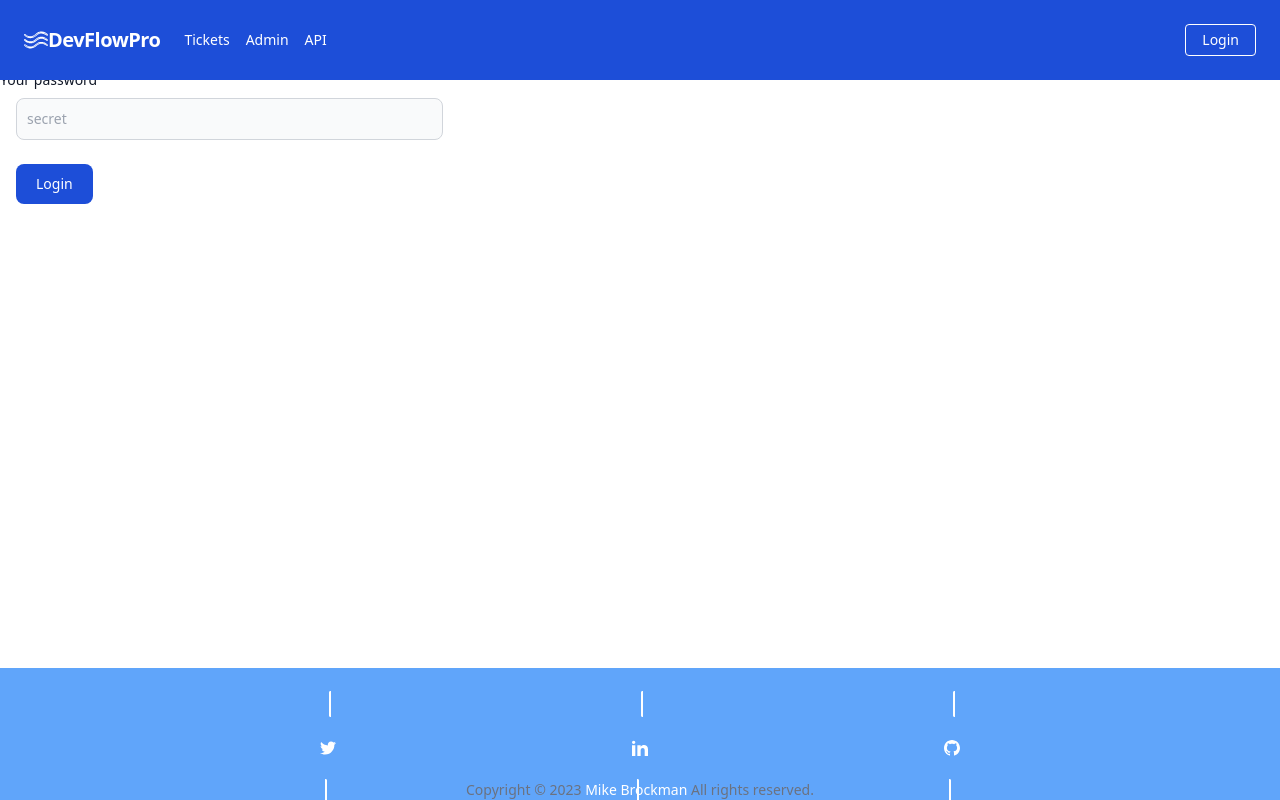
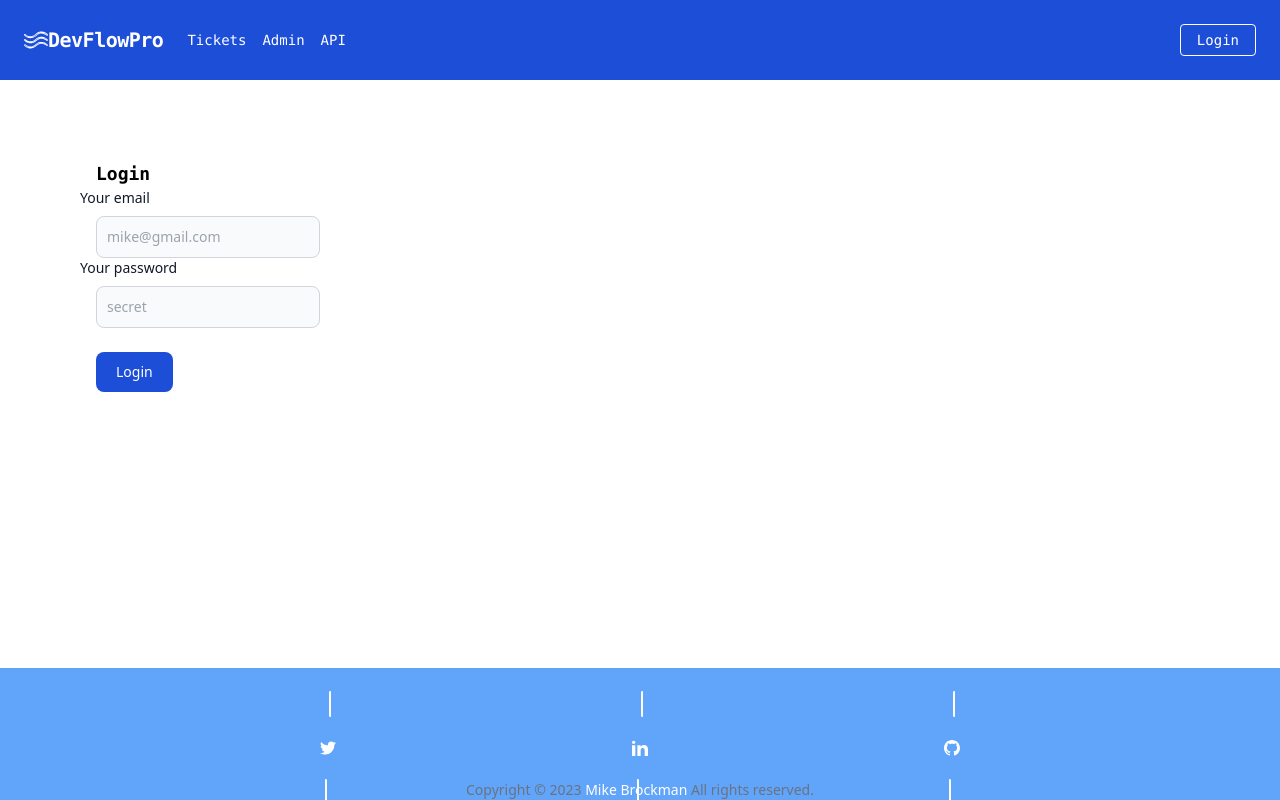
Before and after one commit to mbrockmandev/DevFlowPro, a React (Create React App) app in the folder frontend/: page /login in a window 1280 px wide. Built offline with nearby package versions, Linux system fonts and the light colour scheme.

Commit message:
fix: font styles

```diff
--- a/frontend/src/components/Header.jsx
+++ b/frontend/src/components/Header.jsx
@@ -43,7 +43,7 @@
 
   return (
     <>
-      <nav className="fixed top-0 left-0 right-0 flex items-center justify-between flex-wrap bg-blue-700 p-6">
+      <nav className="fixed top-0 left-0 right-0 flex items-center justify-between flex-wrap bg-blue-700 p-6 font-mono">
         <div
           className="logo flex items-center flex-shrink-0 text-white mr-6"
           onClick={handleLogoClick}
--- a/frontend/src/components/LoginForm.jsx
+++ b/frontend/src/components/LoginForm.jsx
@@ -26,7 +26,9 @@
   if (token.isValid) return null;
 
   return (
+    <div className="container absolute top-40 mx-auto">
       <form onSubmit={handleLogin}>
+        <label className="relative top-0 left-4 text-lg font-mono font-semibold">Login</label>
         <div className="">
           <label
             htmlFor="email"
@@ -37,7 +39,7 @@
           <input
             type="email"
             id="email"
-          className="bg-gray-50 border border-gray-300 text-gray-900 text-sm rounded-lg focus:ring-blue-500 focus:border-blue-500 block w-1/3 p-2.5 dark:bg-gray-700 dark:border-gray-600 dark:placeholder-gray-400 dark:text-white dark:focus:ring-blue-500 dark:focus:border-blue-500 mx-4"
+            className="bg-gray-50 border border-gray-300 text-gray-900 text-sm rounded-lg focus:ring-blue-500 focus:border-blue-500 block w-1/3 p-2.5 dark:bg-gray-700 dark:border-gray-600 dark:placeholder-gray-400 dark:text-white dark:focus:ring-blue-500 dark:focus:border-blue-500 mx-4 sm:w-auto"
             placeholder="mike@gmail.com"
             value={email}
             onChange={({ target }) => setEmail(target.value)}
@@ -54,7 +56,7 @@
           <input
             type="password"
             id="password"
-          className="bg-gray-50 border border-gray-300 text-gray-900 text-sm rounded-lg focus:ring-blue-500 focus:border-blue-500 block w-1/3 p-2.5 dark:bg-gray-700 dark:border-gray-600 dark:placeholder-gray-400 dark:text-white dark:focus:ring-blue-500 dark:focus:border-blue-500 mx-4"
+            className="bg-gray-50 border border-gray-300 text-gray-900 text-sm rounded-lg focus:ring-blue-500 focus:border-blue-500 block w-1/3 p-2.5 dark:bg-gray-700 dark:border-gray-600 dark:placeholder-gray-400 dark:text-white dark:focus:ring-blue-500 dark:focus:border-blue-500 mx-4 sm:w-auto"
             placeholder="secret"
             value={password}
             onChange={({ target }) => setPassword(target.value)}
@@ -63,11 +65,12 @@
         </div>
         <button
           type="submit"
-        className="text-white bg-blue-700 hover:bg-blue-800 focus:ring-4 focus:outline-none focus:ring-blue-300 font-medium rounded-lg text-sm w-full sm:w-auto px-5 py-2.5 text-center dark:bg-blue-600 dark:hover:bg-blue-700 dark:focus:ring-blue-800 mx-4"
+          className="text-white bg-blue-700 hover:bg-blue-800 focus:ring-4 focus:outline-none focus:ring-blue-300 font-medium rounded-lg text-sm md:w-auto px-5 py-2.5 text-center dark:bg-blue-600 dark:hover:bg-blue-700 dark:focus:ring-blue-800 mx-4"
         >
           Login
         </button>
       </form>
+    </div>
   );
 };
 
--- a/frontend/src/components/Ticket.jsx
+++ b/frontend/src/components/Ticket.jsx
@@ -15,7 +15,7 @@
       <div className="flex justify-between items-center">
         <span className="text-sm text-gray-500">Status: {ticket.status}</span>
         <button
-          className="absolute right-3 bottom-3 px-4 py-2 bg-blue-500 text-white rounded hover:bg-blue-600"
+          className="absolute right-3 bottom-3 px-4 py-2 bg-blue-500 text-white rounded shadow-sm hover:bg-blue-600"
           onClick={handleClick}
         >
           Edit
--- a/frontend/src/components/Tickets.jsx
+++ b/frontend/src/components/Tickets.jsx
@@ -33,7 +33,7 @@
       </div>
       <div className="container-new-ticket">
         <button
-          className="block text-white bg-blue-700 hover:bg-blue-800 focus:outline-none  font-medium rounded-lg text-sm px-5 py-2.5 text-center dark:bg-blue-600 dark:hover:bg-blue-700 m-4"
+          className="block text-white bg-blue-700 hover:bg-blue-800 focus:outline-none font-medium rounded-lg text-sm px-5 py-2.5 text-center dark:bg-blue-600 dark:hover:bg-blue-700 m-4 shadow-md"
           type="button"
           data-modal-target="new-ticket-modal"
           data-modal-toggle="new-ticket-modal"
--- a/frontend/src/index.js
+++ b/frontend/src/index.js
@@ -1,4 +1,4 @@
-import React from "react";
+import React, { StrictMode } from "react";
 import ReactDOM from "react-dom/client";
 import { BrowserRouter as Router } from "react-router-dom";
 import { Provider } from "react-redux";
@@ -8,9 +8,11 @@
 
 const root = ReactDOM.createRoot(document.getElementById("root"));
 root.render(
-  <Provider store={store}>
-    <Router>
-      <App />
-    </Router>
-  </Provider>
+  <StrictMode>
+    <Provider store={store}>
+      <Router>
+        <App />
+      </Router>
+    </Provider>
+  </StrictMode>
 );
--- a/frontend/src/reducers/TokenReducer.js
+++ b/frontend/src/reducers/TokenReducer.js
@@ -66,7 +66,7 @@
 };
 
 export const logUserOut = () => {
-  return async (dispatch) => {
+  return (dispatch) => {
     dispatch(setToken(null));
     dispatch(updateLoggedInUser(null));
   };
```
Lines whose indentation alone changed are shown as unchanged.
